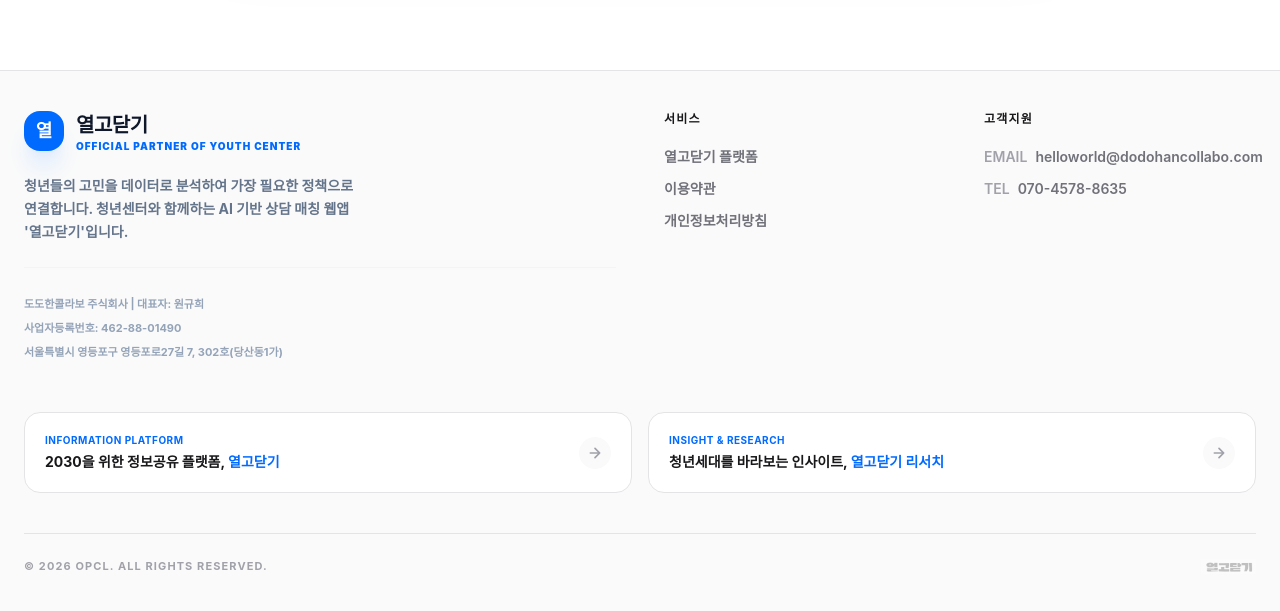
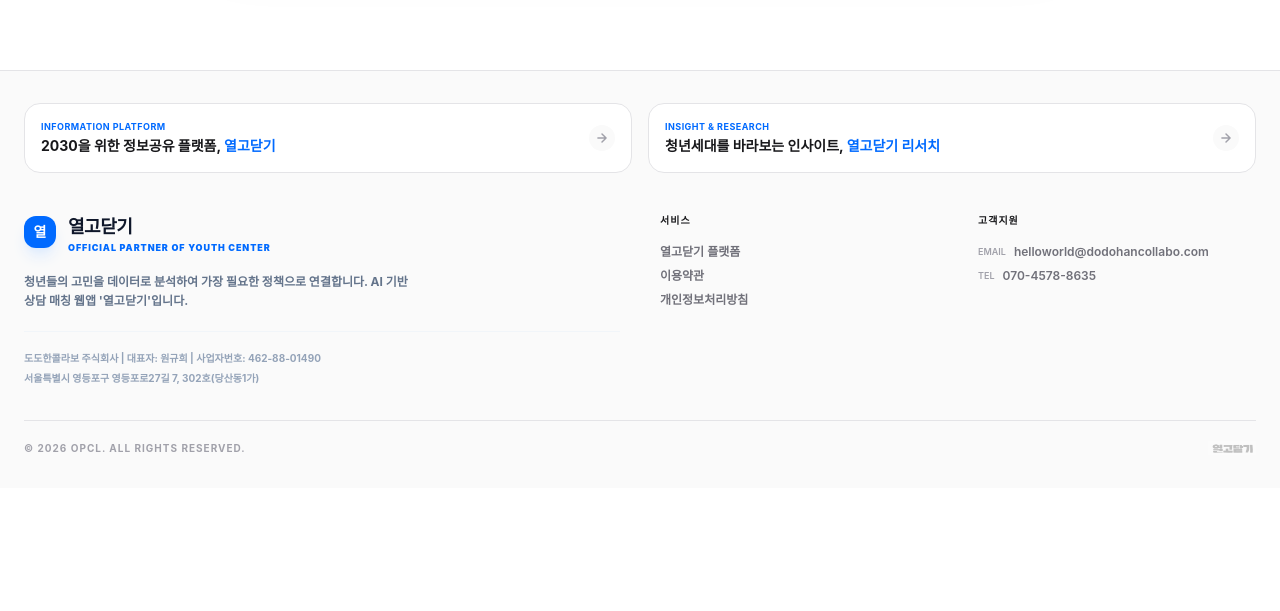
Before and after one commit to dodohanwdy-cyber/dodotest, a Next.js app: page / in a window 1280 px wide. Shown: the part 2477-3088 px from the top of the page. After the commit the page ends 2965 px from the top, so only its background shows below. Built offline with nearby package versions, Linux system fonts and the light colour scheme; a web font is replaced by a local one.

Commit message:
fix: move promotional cards to top and further reduce footer size (compact style)

```diff
--- a/src/components/layout/Footer.tsx
+++ b/src/components/layout/Footer.tsx
@@ -1,67 +1,23 @@
 export default function Footer() {
   return (
-    <footer className="w-full bg-zinc-50 border-t border-zinc-200 py-10 px-6">
-      <div className="max-w-7xl mx-auto grid grid-cols-1 md:grid-cols-2 lg:grid-cols-4 gap-12">
-        <div className="space-y-6 col-span-1 md:col-span-2">
-          <div className="flex items-center gap-3">
-            <div className="w-10 h-10 bg-primary rounded-2xl flex items-center justify-center text-lg text-white font-black shadow-xl shadow-blue-100">열</div>
-            <div className="flex flex-col">
-              <h3 className="text-xl font-black text-slate-900 tracking-tight">열고닫기</h3>
-              <p className="text-[10px] font-black text-primary uppercase tracking-widest leading-none mt-0.5">Official Partner of Youth Center</p>
-            </div>
-          </div>
-          <p className="text-sm text-slate-500 max-w-sm leading-relaxed font-bold break-keep">
-            청년들의 고민을 데이터로 분석하여 가장 필요한 정책으로 연결합니다.
-            청년센터와 함께하는 AI 기반 상담 매칭 웹앱 '열고닫기'입니다.
-          </p>
-          <div className="pt-6 text-[11px] leading-6 text-slate-400 font-bold border-t border-slate-100 mt-6">
-            <p>도도한콜라보 주식회사 | 대표자: 원규희</p>
-            <p>사업자등록번호: 462-88-01490</p>
-            <p>서울특별시 영등포구 영등포로27길 7, 302호(당산동1가)</p>
-          </div>
-        </div>
-
-        <div className="space-y-5">
-          <h4 className="text-xs font-bold text-zinc-900 uppercase tracking-widest">서비스</h4>
-          <ul className="text-sm text-zinc-500 space-y-3 font-semibold">
-            <li><a href="https://www.opcl.kr" target="_blank" rel="noopener noreferrer" className="hover:text-zinc-900 transition-colors">열고닫기 플랫폼</a></li>
-            <li><a href="#" className="hover:text-zinc-900 transition-colors">이용약관</a></li>
-            <li><a href="#" className="hover:text-zinc-900 transition-colors">개인정보처리방침</a></li>
-          </ul>
-        </div>
-
-        <div className="space-y-5">
-          <h4 className="text-xs font-bold text-zinc-900 uppercase tracking-widest">고객지원</h4>
-          <div className="text-sm text-zinc-500 space-y-3 font-semibold">
-            <p className="flex items-center gap-2">
-              <span className="text-zinc-400">EMAIL</span>
-              <a href="mailto:helloworld@dodohancollabo.com" className="hover:text-zinc-900">helloworld@dodohancollabo.com</a>
-            </p>
-            <p className="flex items-center gap-2">
-              <span className="text-zinc-400">TEL</span>
-              <span>070-4578-8635</span>
-            </p>
-          </div>
-        </div>
-      </div>
-
-      {/* 홍보 섹션 추가 */}
-      <div className="max-w-7xl mx-auto mt-12 grid grid-cols-1 md:grid-cols-2 gap-4">
+    <footer className="w-full bg-zinc-50 border-t border-zinc-200 py-8 px-6">
+      {/* 홍보 섹션 최상단으로 이동 */}
+      <div className="max-w-7xl mx-auto mb-10 grid grid-cols-1 md:grid-cols-2 gap-4">
         <a
           href="https://www.opcl.kr"
           target="_blank"
           rel="noopener noreferrer"
-          className="group block p-5 bg-white border border-zinc-200 rounded-2xl hover:border-primary/30 hover:shadow-lg hover:shadow-blue-500/5 transition-all duration-300"
+          className="group block p-4 bg-white border border-zinc-200 rounded-2xl hover:border-primary/30 hover:shadow-lg hover:shadow-blue-500/5 transition-all duration-300"
         >
           <div className="flex items-center justify-between">
-            <div className="space-y-1">
-              <p className="text-[10px] font-bold text-primary uppercase tracking-wider">Information Platform</p>
+            <div className="space-y-0.5">
+              <p className="text-[9px] font-bold text-primary uppercase tracking-wider">Information Platform</p>
               <h5 className="text-sm font-bold text-zinc-900 group-hover:text-primary transition-colors">
                 2030을 위한 정보공유 플랫폼, <span className="text-primary">열고닫기</span>
               </h5>
             </div>
-            <div className="p-2 bg-zinc-50 group-hover:bg-primary/5 rounded-full text-zinc-400 group-hover:text-primary transition-all">
-              <svg xmlns="http://www.w3.org/2000/svg" width="16" height="16" viewBox="0 0 24 24" fill="none" stroke="currentColor" strokeWidth="2.5" strokeLinecap="round" strokeLinejoin="round"><path d="M5 12h14m-7-7 7 7-7 7"/></svg>
+            <div className="p-1.5 bg-zinc-50 group-hover:bg-primary/5 rounded-full text-zinc-400 group-hover:text-primary transition-all">
+              <svg xmlns="http://www.w3.org/2000/svg" width="14" height="14" viewBox="0 0 24 24" fill="none" stroke="currentColor" strokeWidth="2.5" strokeLinecap="round" strokeLinejoin="round"><path d="M5 12h14m-7-7 7 7-7 7"/></svg>
             </div>
           </div>
         </a>
@@ -69,28 +25,71 @@ export default function Footer() {
           href="https://www.opcl.kr"
           target="_blank"
           rel="noopener noreferrer"
-          className="group block p-5 bg-white border border-zinc-200 rounded-2xl hover:border-primary/30 hover:shadow-lg hover:shadow-blue-500/5 transition-all duration-300"
+          className="group block p-4 bg-white border border-zinc-200 rounded-2xl hover:border-primary/30 hover:shadow-lg hover:shadow-blue-500/5 transition-all duration-300"
         >
           <div className="flex items-center justify-between">
-            <div className="space-y-1">
-              <p className="text-[10px] font-bold text-primary uppercase tracking-wider">Insight & Research</p>
+            <div className="space-y-0.5">
+              <p className="text-[9px] font-bold text-primary uppercase tracking-wider">Insight & Research</p>
               <h5 className="text-sm font-bold text-zinc-900 group-hover:text-primary transition-colors">
                 청년세대를 바라보는 인사이트, <span className="text-primary">열고닫기 리서치</span>
               </h5>
             </div>
-            <div className="p-2 bg-zinc-50 group-hover:bg-primary/5 rounded-full text-zinc-400 group-hover:text-primary transition-all">
-              <svg xmlns="http://www.w3.org/2000/svg" width="16" height="16" viewBox="0 0 24 24" fill="none" stroke="currentColor" strokeWidth="2.5" strokeLinecap="round" strokeLinejoin="round"><path d="M5 12h14m-7-7 7 7-7 7"/></svg>
+            <div className="p-1.5 bg-zinc-50 group-hover:bg-primary/5 rounded-full text-zinc-400 group-hover:text-primary transition-all">
+              <svg xmlns="http://www.w3.org/2000/svg" width="14" height="14" viewBox="0 0 24 24" fill="none" stroke="currentColor" strokeWidth="2.5" strokeLinecap="round" strokeLinejoin="round"><path d="M5 12h14m-7-7 7 7-7 7"/></svg>
             </div>
           </div>
         </a>
       </div>
 
-      <div className="max-w-7xl mx-auto mt-10 pt-6 border-t border-zinc-200 flex flex-col md:flex-row justify-between items-center gap-4">
-        <p className="text-[11px] text-zinc-400 font-bold tracking-widest uppercase">
+      <div className="max-w-7xl mx-auto grid grid-cols-1 md:grid-cols-2 lg:grid-cols-4 gap-10">
+        <div className="space-y-5 col-span-1 md:col-span-2">
+          <div className="flex items-center gap-3">
+            <div className="w-8 h-8 bg-primary rounded-xl flex items-center justify-center text-sm text-white font-black shadow-lg shadow-blue-100">열</div>
+            <div className="flex flex-col">
+              <h3 className="text-lg font-black text-slate-900 tracking-tight">열고닫기</h3>
+              <p className="text-[9px] font-black text-primary uppercase tracking-widest leading-none mt-0.5">Official Partner of Youth Center</p>
+            </div>
+          </div>
+          <p className="text-xs text-slate-500 max-w-sm leading-relaxed font-bold break-keep">
+            청년들의 고민을 데이터로 분석하여 가장 필요한 정책으로 연결합니다.
+            AI 기반 상담 매칭 웹앱 '열고닫기'입니다.
+          </p>
+          <div className="pt-4 text-[10px] leading-5 text-slate-400 font-bold border-t border-slate-100 mt-4">
+            <p>도도한콜라보 주식회사 | 대표자: 원규희 | 사업자번호: 462-88-01490</p>
+            <p>서울특별시 영등포구 영등포로27길 7, 302호(당산동1가)</p>
+          </div>
+        </div>
+
+        <div className="space-y-4">
+          <h4 className="text-[10px] font-bold text-zinc-900 uppercase tracking-widest">서비스</h4>
+          <ul className="text-xs text-zinc-500 space-y-2 font-semibold">
+            <li><a href="https://www.opcl.kr" target="_blank" rel="noopener noreferrer" className="hover:text-zinc-900 transition-colors">열고닫기 플랫폼</a></li>
+            <li><a href="#" className="hover:text-zinc-900 transition-colors">이용약관</a></li>
+            <li><a href="#" className="hover:text-zinc-900 transition-colors">개인정보처리방침</a></li>
+          </ul>
+        </div>
+
+        <div className="space-y-4">
+          <h4 className="text-[10px] font-bold text-zinc-900 uppercase tracking-widest">고객지원</h4>
+          <div className="text-xs text-zinc-500 space-y-2 font-semibold">
+            <p className="flex items-center gap-2">
+              <span className="text-zinc-400 text-[9px]">EMAIL</span>
+              <a href="mailto:helloworld@dodohancollabo.com" className="hover:text-zinc-900">helloworld@dodohancollabo.com</a>
+            </p>
+            <p className="flex items-center gap-2">
+              <span className="text-zinc-400 text-[9px]">TEL</span>
+              <span>070-4578-8635</span>
+            </p>
+          </div>
+        </div>
+      </div>
+
+      <div className="max-w-7xl mx-auto mt-8 pt-5 border-t border-zinc-200 flex flex-col md:flex-row justify-between items-center gap-4">
+        <p className="text-[10px] text-zinc-400 font-bold tracking-widest uppercase">
           © 2026 OPCL. All rights reserved.
         </p>
         <div className="flex gap-6 items-center grayscale opacity-40 hover:opacity-100 transition-opacity">
-          <img src="/logo_opcl.png" alt="OPCL Logo" className="h-4 object-contain" />
+          <img src="/logo_opcl.png" alt="OPCL Logo" className="h-3.5 object-contain" />
         </div>
       </div>
     </footer>
```
